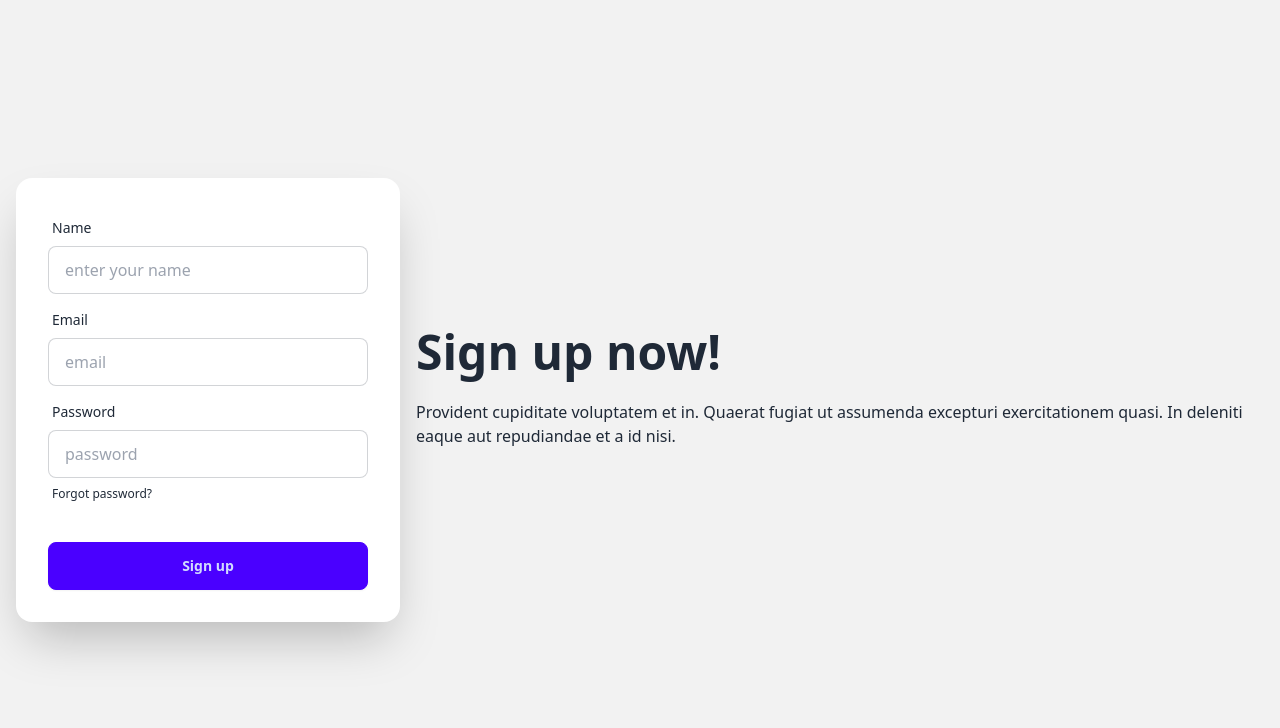
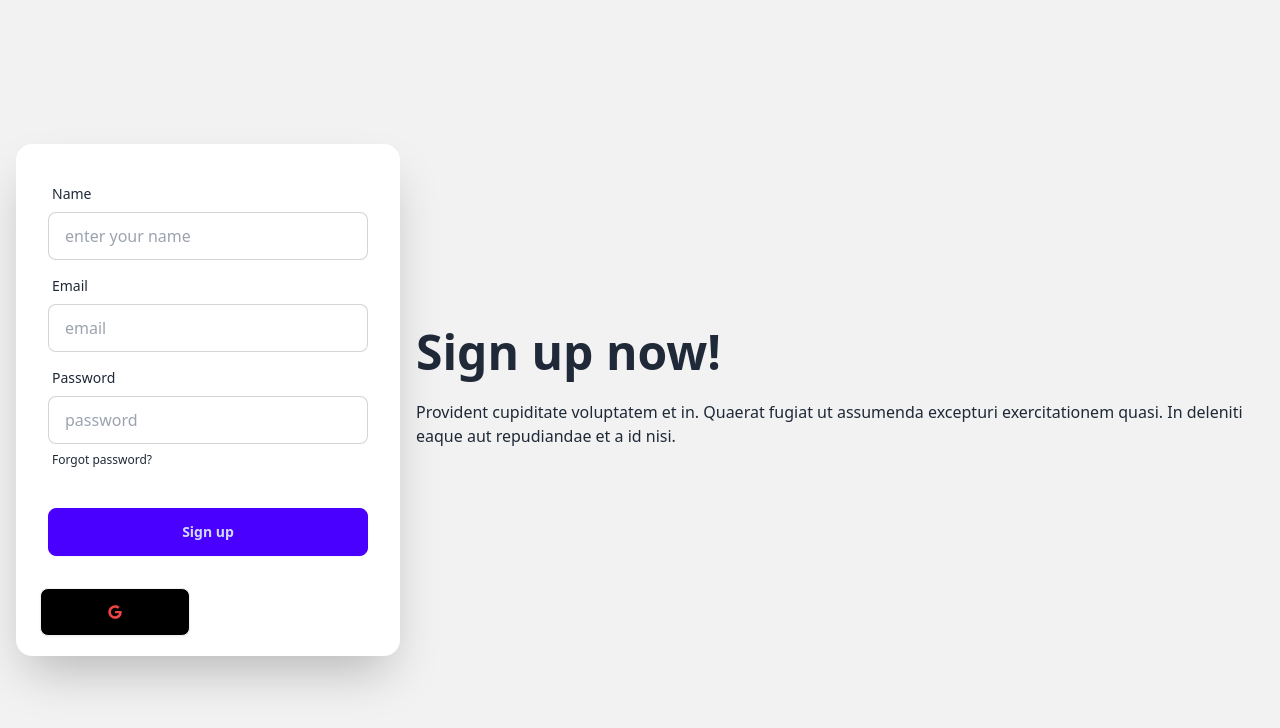
Before and after one commit to nafis200/final-project, a React (Vite) app: page /signup in a window 1280 px wide. Shown: the top 728 px of the page. Built offline with nearby package versions, Linux system fonts and the light colour scheme; no server answers.

Commit message:
user admin

```diff
--- a/src/components/components2/Dashboard.jsx
+++ b/src/components/components2/Dashboard.jsx
@@ -34,6 +34,9 @@ const Dashboard = () => {
                 <li>
                  <NavLink to="/order/salad"> <FaHome></FaHome>menu</NavLink>
                 </li>
+                <li>
+                 <NavLink to="/order/contact"> <FaHome></FaHome>Contact</NavLink>
+                </li>
             </ul>
 
 
--- a/src/components/components2/Login.jsx
+++ b/src/components/components2/Login.jsx
@@ -3,6 +3,7 @@ import { loadCaptchaEnginge, LoadCanvasTemplate, LoadCanvasTemplateNoReload, val
 import { AuthContext } from './Authprovider';
 import Swal from 'sweetalert2'
 import { useLocation, useNavigate } from 'react-router-dom';
+import SocialLogin from './SocialLogin';
 
 const Login = () => {
 
@@ -116,6 +117,7 @@ const Login = () => {
               <input disabled={disabled} className="btn btn-primary" type="submit" value="Login" />
             </div>
           </form>
+          <SocialLogin></SocialLogin>
         </div>
       </div>
     </div>
--- a/src/components/components2/Signup.jsx
+++ b/src/components/components2/Signup.jsx
@@ -3,6 +3,7 @@ import { useForm } from "react-hook-form"
 import { AuthContext } from "./Authprovider";
 import Swal from 'sweetalert2'
 import useAxiospublic from "../../components1/hooks/useAxiospublic";
+import SocialLogin from "./SocialLogin";
 const Signup = () => {
 
   const {createUser} = useContext(AuthContext)
@@ -122,6 +123,7 @@ const Signup = () => {
               <input className="btn btn-primary" type="submit" value="Sign up" />
             </div>
           </form>
+          <SocialLogin></SocialLogin>
         </div>
       </div>
     </div>
--- /dev/null
+++ b/src/components/components2/SocialLogin.jsx
@@ -0,0 +1,36 @@
+
+import { FaGoogle } from "react-icons/fa";
+import useAuth from "../../components1/hooks/useAuth";
+import useAxiospublic from "../../components1/hooks/useAxiospublic";
+import { useNavigate } from "react-router-dom";
+
+const SocialLogin = () => {
+    const {signIngoogle} = useAuth()
+    const axiosPublic = useAxiospublic()
+    const navigate = useNavigate()
+    const handleGoogleSignIn = ()=>{
+          signIngoogle()
+          .then(result =>{
+            console.log(result.user)
+            const userInfo = {
+                 email: result.user?.email,
+                 name: result.user?.displayName
+            }
+            axiosPublic.post('/users',userInfo)
+            .then(res => {
+                console.log(res.data)
+                navigate('/')
+            })
+          })
+    }
+
+    return (
+        <div>
+            <div className=" mb-5 ml-6">
+               <button onClick={handleGoogleSignIn} className="btn w-[150px] bg-black text-red-500"> <FaGoogle className=""></FaGoogle></button>
+            </div>
+        </div>
+    );
+};
+
+export default SocialLogin;
```
